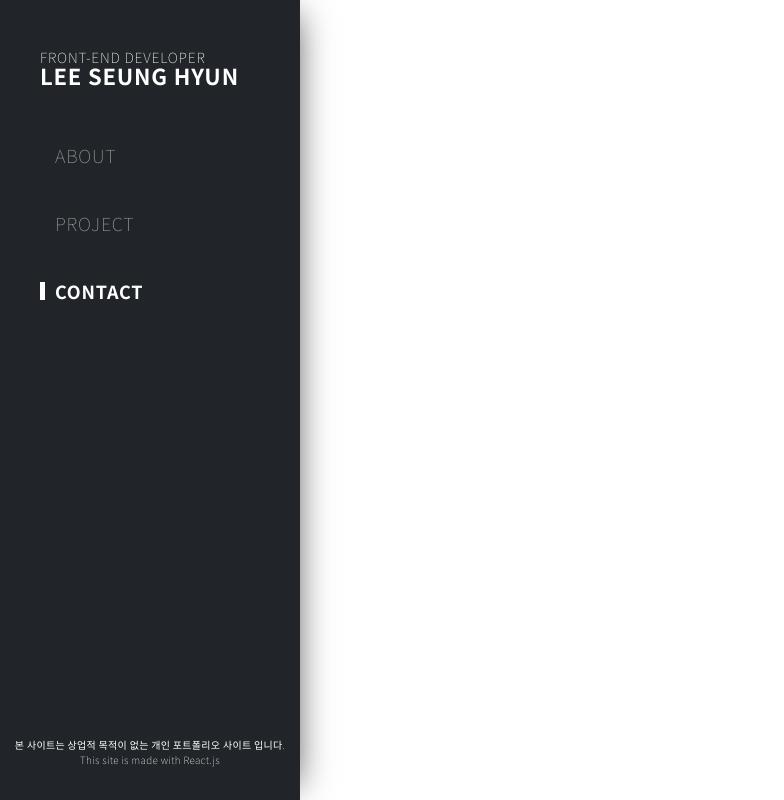
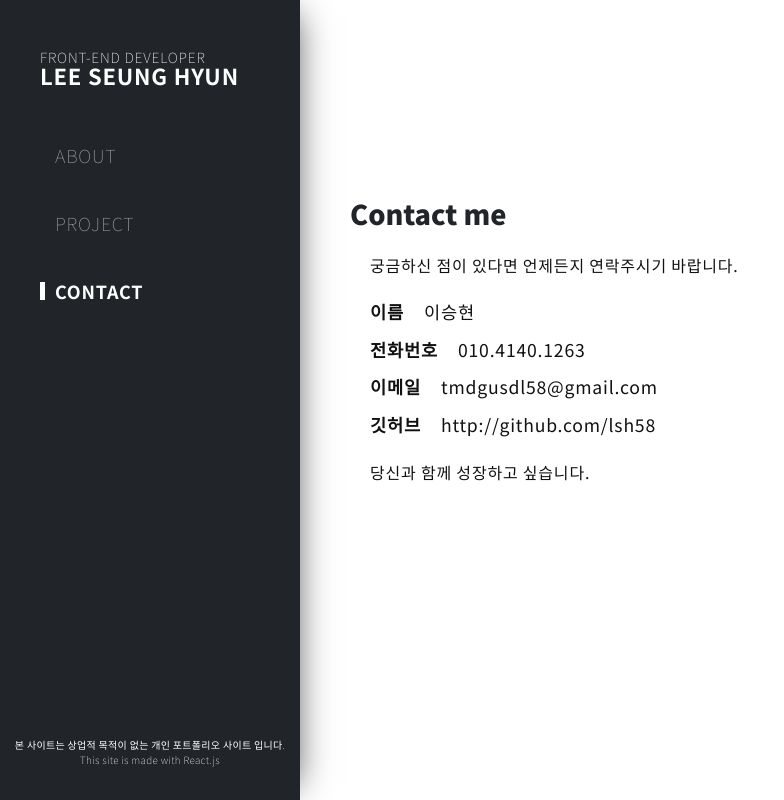
Before and after one commit to from20to21/react_portfolio, a React (Create React App) app: page /contact in a window 1280 px wide. Shown: the whole page, without its empty margins (0-784 px from the left). Built offline with nearby package versions, Linux system fonts and the light colour scheme.

Commit message:
Update Contact.js

```diff
--- a/src/components/Contact.js
+++ b/src/components/Contact.js
@@ -3,19 +3,67 @@ import styled from 'styled-components';
 
 const ContactBlock = styled.div`
   width: 80%;
+  height: 100vh;
+  margin-left: 300px;
+  .contact__wrapper {
+    margin-left: 70px;
+    margin-top: 200px;
+  }
   h2 {
     color: #212529;
     font-weight: 900;
-    font-size: 2rem;
-    margin-left: 50px;
-    margin-top: 50px;
+    font-size: 1.7rem;
+    margin-left: -20px;
+  }
+  p {
+    margin-top: 30px;
+    letter-spacing: 0.05rem;
+  }
+  ul {
+    margin-top: 30px;
+  }
+  ul li {
+    margin-top: 20px;
+    font-weight: 400;
+    font-size: 1.1rem;
+    letter-spacing: 0.05rem;
+  }
+  ul li strong {
+    font-weight: 600;
+    margin-right: 20px;
+    letter-spacing: 0.05rem;
   }
 `;
 
 function Contact() {
   return (
     <ContactBlock>
-      <h2>Contact</h2>
+      <div className="contact__wrapper">
+        <h2>Contact me</h2>
+        <p>궁금하신 점이 있다면 언제든지 연락주시기 바랍니다.</p>
+        <ul>
+          <li>
+            <strong>이름</strong>이승현
+          </li>
+          <li>
+            <strong>전화번호</strong>010.4140.1263
+          </li>
+          <li>
+            <strong>이메일</strong>tmdgusdl58@gmail.com
+          </li>
+          <li>
+            <strong>깃허브</strong>
+            <a
+              href="http://github.com/lsh58"
+              target="_blank"
+              rel="noopener noreferrer"
+            >
+              http://github.com/lsh58
+            </a>
+          </li>
+        </ul>
+        <p>당신과 함께 성장하고 싶습니다.</p>
+      </div>
     </ContactBlock>
   );
 }
```
